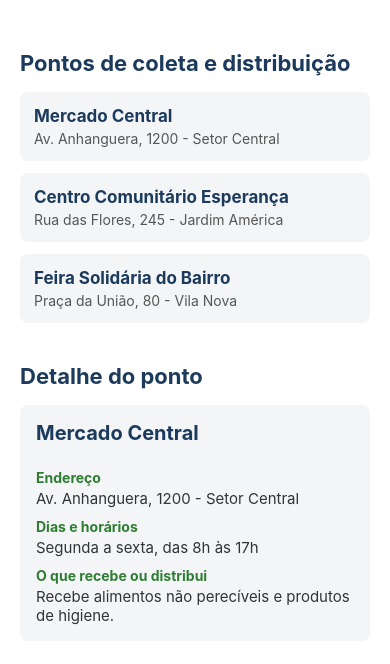
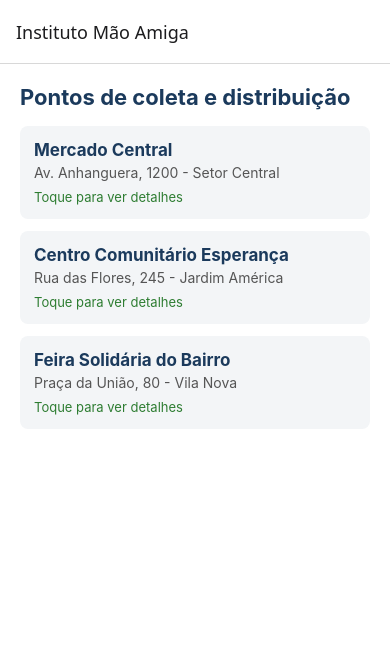
Before and after one commit to CharlieChaplim/instituto-mao-amiga, a React Native app: screen / in a window 390 px wide. Shown: the top 664 px of the page. Built offline with nearby package versions, Linux system fonts and the light colour scheme.

Commit message:
refs #04 adiciona navegacao entre lista e detalhe

```diff
--- a/App.tsx
+++ b/App.tsx
@@ -1,4 +1,6 @@
-import { ScrollView, StyleSheet, Text, View } from 'react-native';
+import { NavigationContainer } from '@react-navigation/native';
+import { createNativeStackNavigator, NativeStackScreenProps } from '@react-navigation/native-stack';
+import { ScrollView, StyleSheet, Text, TouchableOpacity, View } from 'react-native';
 
 type Ponto = {
   id: string;
@@ -7,6 +9,16 @@ type Ponto = {
   horario: string;
   atendimento: string;
 };
+
+type RootStackParamList = {
+  Lista: undefined;
+  Detalhe: { pontoId: string };
+};
+
+type ListaProps = NativeStackScreenProps<RootStackParamList, 'Lista'>;
+type DetalheProps = NativeStackScreenProps<RootStackParamList, 'Detalhe'>;
+
+const Stack = createNativeStackNavigator<RootStackParamList>();
 
 const pontosMock: Ponto[] = [
   {
@@ -32,28 +44,33 @@ const pontosMock: Ponto[] = [
   },
 ];
 
-function PontoItem({ ponto }: { ponto: Ponto }) {
+function PontoItem({ ponto, onPress }: { ponto: Ponto; onPress: () => void }) {
   return (
-    <View style={styles.item}>
+    <TouchableOpacity style={styles.item} onPress={onPress}>
       <Text style={styles.nomeItem}>{ponto.nome}</Text>
       <Text style={styles.enderecoItem}>{ponto.endereco}</Text>
-    </View>
+      <Text style={styles.abrir}>Toque para ver detalhes</Text>
+    </TouchableOpacity>
   );
 }
 
-function TelaListaPontos() {
+function TelaListaPontos({ navigation }: ListaProps) {
   return (
-    <View style={styles.bloco}>
+    <ScrollView contentContainerStyle={styles.container}>
       <Text style={styles.titulo}>Pontos de coleta e distribuição</Text>
 
       {pontosMock.map((ponto) => (
-        <PontoItem key={ponto.id} ponto={ponto} />
+        <PontoItem
+          key={ponto.id}
+          ponto={ponto}
+          onPress={() => navigation.navigate('Detalhe', { pontoId: ponto.id })}
+        />
       ))}
-    </View>
+    </ScrollView>
   );
 }
 
-function DetalhePonto({ ponto }: { ponto: Ponto }) {
+function ItemDetalhe({ ponto }: { ponto: Ponto }) {
   return (
     <View style={styles.detalhe}>
       <Text style={styles.nomeDetalhe}>{ponto.nome}</Text>
@@ -70,23 +87,41 @@ function DetalhePonto({ ponto }: { ponto: Ponto }) {
   );
 }
 
-function TelaDetalhePonto() {
-  const pontoMock = pontosMock[0];
+function TelaDetalhePonto({ route }: DetalheProps) {
+  const { pontoId } = route.params;
+  const ponto = pontosMock.find((item) => item.id === pontoId);
+
+  if (!ponto) {
+    return (
+      <View style={styles.container}>
+        <Text style={styles.titulo}>Ponto não encontrado.</Text>
+      </View>
+    );
+  }
 
   return (
-    <View style={styles.bloco}>
-      <Text style={styles.titulo}>Detalhe do ponto</Text>
-      <DetalhePonto ponto={pontoMock} />
+    <View style={styles.container}>
+      <ItemDetalhe ponto={ponto} />
     </View>
   );
 }
 
 export default function App() {
   return (
-    <ScrollView contentContainerStyle={styles.container}>
-      <TelaListaPontos />
-      <TelaDetalhePonto />
-    </ScrollView>
+    <NavigationContainer>
+      <Stack.Navigator initialRouteName="Lista">
+        <Stack.Screen
+          name="Lista"
+          component={TelaListaPontos}
+          options={{ title: 'Instituto Mão Amiga' }}
+        />
+        <Stack.Screen
+          name="Detalhe"
+          component={TelaDetalhePonto}
+          options={{ title: 'Detalhe do ponto' }}
+        />
+      </Stack.Navigator>
+    </NavigationContainer>
   );
 }
 
@@ -94,11 +129,7 @@ const styles = StyleSheet.create({
   container: {
     flexGrow: 1,
     padding: 20,
-    paddingTop: 50,
     backgroundColor: '#FFFFFF',
-  },
-  bloco: {
-    marginBottom: 28,
   },
   titulo: {
     marginBottom: 16,
@@ -121,6 +152,11 @@ const styles = StyleSheet.create({
     marginTop: 4,
     fontSize: 14,
     color: '#555555',
+  },
+  abrir: {
+    marginTop: 8,
+    fontSize: 13,
+    color: '#2E7D32',
   },
   detalhe: {
     padding: 16,
--- a/package.json
+++ b/package.json
@@ -9,10 +9,14 @@
     "web": "expo start --web"
   },
   "dependencies": {
+    "@react-navigation/native": "^7.3.16",
+    "@react-navigation/native-stack": "^7.18.8",
     "expo": "~54.0.35",
     "expo-status-bar": "~3.0.9",
     "react": "19.1.0",
-    "react-native": "0.81.5"
+    "react-native": "0.81.5",
+    "react-native-safe-area-context": "~5.6.0",
+    "react-native-screens": "~4.16.0"
   },
   "private": true,
   "devDependencies": {
```
Also changed, not shown: 2 other files (tests, documents, lock files or other folders).
